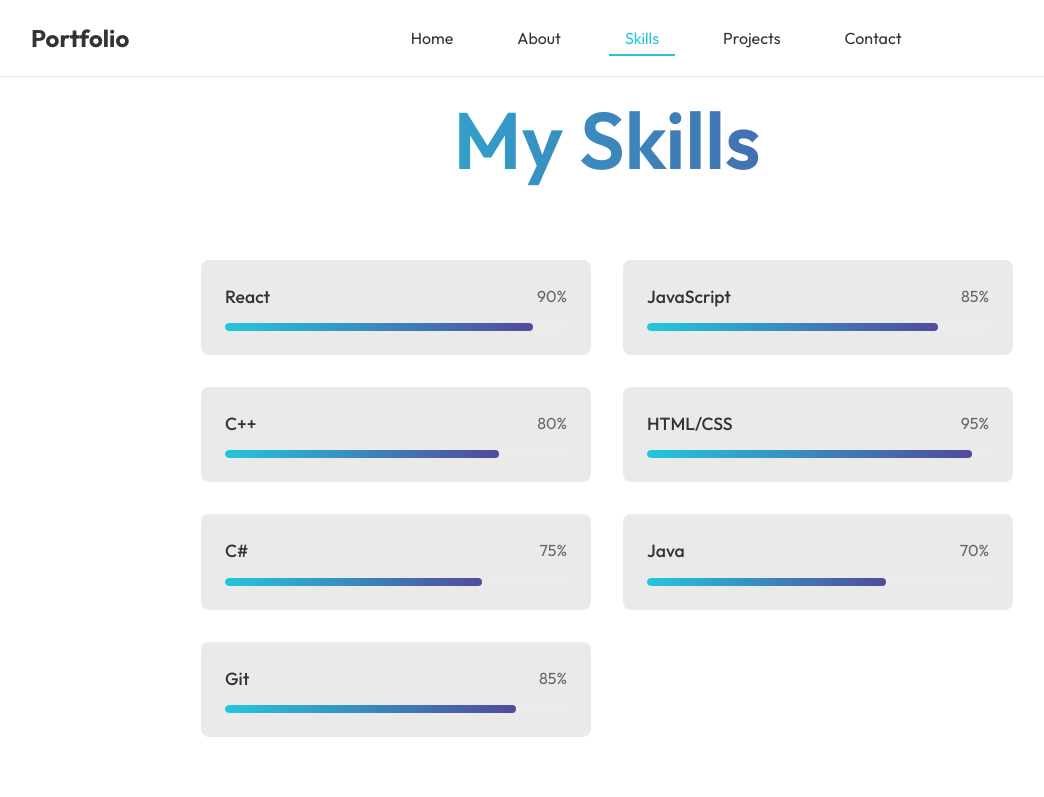
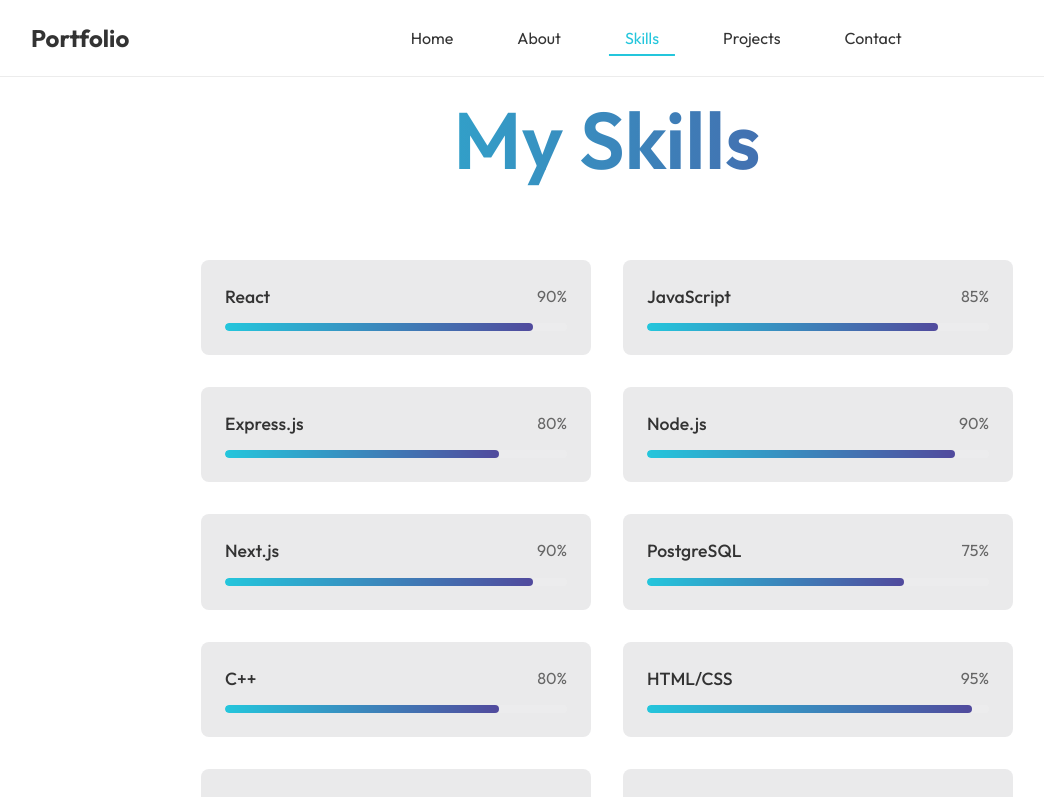
Before and after one commit to mominjemal/my-portfolio, a React (Vite) app: page /skills in a window 1280 px wide. Shown: the top 797 px of the page, without its empty margins (33-1077 px from the left). Built offline with nearby package versions, Linux system fonts and the light colour scheme.

Commit message:
Adjust padding in About, Projects, and Hero components for improved layout; add new skills to Skills component

```diff
--- a/src/components/About/About.css
+++ b/src/components/About/About.css
@@ -1,4 +1,5 @@
 .about {
+    padding-top: 60px;
     display: flex;
     flex-direction: column;
     align-items: center;
@@ -28,7 +29,8 @@
 }
 
 .about-left {
-    display: none; /* Hide image on mobile */
+    display: none;
+    /* Hide image on mobile */
 }
 
 .about-right {
@@ -124,30 +126,30 @@
     }
 }
 
-.about-title img{
+.about-title img {
     position: absolute;
     bottom: 0;
     right: 0;
     z-index: -1;
 }
 
-.about-sections{
+.about-sections {
     display: flex;
     gap: 80px;
 }
 
-.about-right{
+.about-right {
     display: flex;
     flex-direction: column;
     gap: 80px;
 }
 
-.about-img{
+.about-img {
     width: 150px;
     height: 150px;
 }
 
-.about-para{
+.about-para {
     display: flex;
     flex-direction: column;
     gap: 20px;
--- a/src/components/Projects/Projects.css
+++ b/src/components/Projects/Projects.css
@@ -1,5 +1,5 @@
 .projects {
-    padding-top: 100px;
+    padding-top: 60px;
     display: flex;
     flex-direction: column;
     align-items: center;
--- a/src/components/Skills/Skills.jsx
+++ b/src/components/Skills/Skills.jsx
@@ -5,6 +5,10 @@
     const skills = [
         { name: 'React', level: 90 },
         { name: 'JavaScript', level: 85 },
+        { name: 'Express.js', level: 80 },
+        { name: 'Node.js', level: 90 },
+        { name: 'Next.js  ', level: 90 },
+        { name: 'PostgreSQL', level: 75 },
         { name: 'C++', level: 80 },
         { name: 'HTML/CSS', level: 95 },
         { name: 'C#', level: 75 },
--- a/src/components/hero/hero.css
+++ b/src/components/hero/hero.css
@@ -4,6 +4,7 @@
 }
 
 .hero {
+    padding-top: 60px;
     display: flex;
     align-items: center;
     justify-content: space-between;
```
